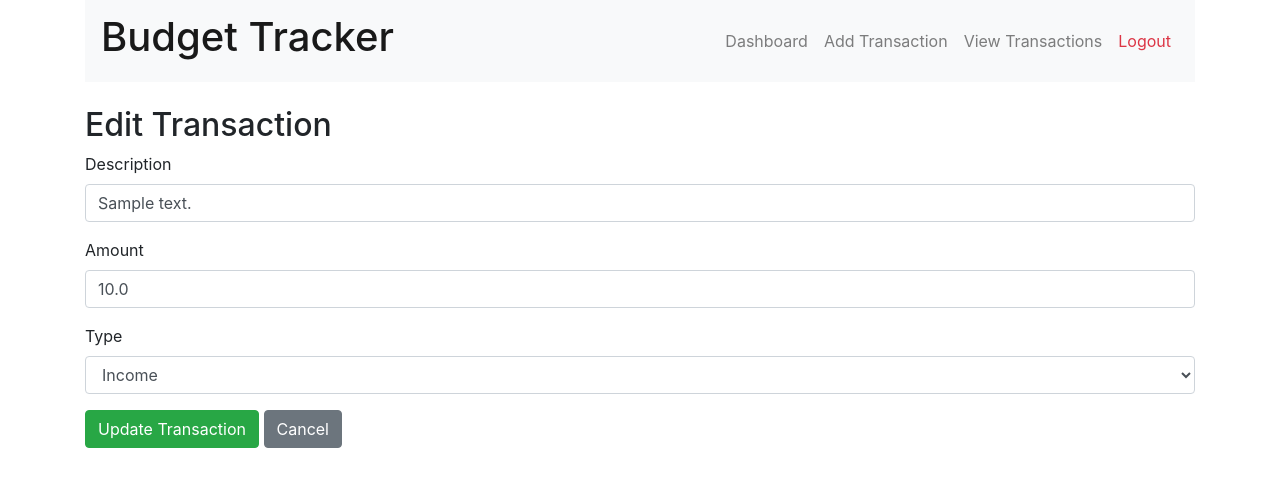
After one commit to tibecvp/BudgetTracker, a Flask app: page /edit_transaction/1 in a window 1280 px wide. The commit adds this page. Shown: the top 487 px of the page. Run offline with Flask 3, Linux system fonts and the light colour scheme; the visitor is signed in with stand-in values (Sample User, id 1); tables that the repository leaves empty hold one stand-in row (values such as "Sample post"); some libraries are stand-ins or nearby versions.

Commit message:
Add the view and functionality for edit_transaction.

```diff
--- a/app/routes.py
+++ b/app/routes.py
@@ -99,3 +99,25 @@ def delete_transaction(transaction_id):
         flash('Transaction not found or not authorized to delete.', 'danger')
 
     return redirect(url_for('transactions'))
+
+@app.route('/edit_transaction/<int:transaction_id>',  methods=['GET', 'POST'])
+def edit_transaction(transaction_id):
+    if 'user_id' not in session:
+        return redirect(url_for('login'))
+
+    transaction = Transaction.query.filter_by(id=transaction_id, user_id=session['user_id']).first()
+    if not transaction:
+        flash('Transaction not found or not authorized to edit.', 'danger')
+        return redirect(url_for('transactions'))
+
+    form = TransactionForm(obj=transaction) # Populate the form with existing data
+
+    if form.validate_on_submit():
+        transaction.description = form.description.data
+        transaction.amount = form.amount.data
+        transaction.type = form.type.data
+        db.session.commit()
+        flash('Transaction updated successfully!', 'success')
+        return redirect(url_for('transactions'))
+
+    return render_template('edit_transaction.html', form=form, transaction=transaction)
--- /dev/null
+++ b/app/templates/edit_transaction.html
@@ -0,0 +1,22 @@
+{% extends 'base.html' %}
+
+{% block content %}
+<h2>Edit Transaction</h2>
+<form method="POST" action="{{ url_for('edit_transaction', transaction_id=transaction.id) }}">
+    {{ form.hidden_tag() }}
+    <div class="form-group">
+        <label for="description">Description</label>
+        {{ form.description(class="form-control") }}
+    </div>
+    <div class="form-group">
+        <label for="amount">Amount</label>
+        {{ form.amount(class="form-control") }}
+    </div>
+    <div class="form-group">
+        <label for="type">Type</label>
+        {{ form.type(class="form-control") }}
+    </div>
+    <button type="submit" class="btn btn-success">Update Transaction</button>
+    <a href="{{ url_for('transactions') }}" class="btn btn-secondary">Cancel</a>
+</form>
+{% endblock %}
--- a/app/templates/transactions.html
+++ b/app/templates/transactions.html
@@ -25,9 +25,11 @@
                 <td>{{ transaction.type }}</td>
                 <td>{{ transaction.date.strftime('%Y-%m-%d') }}</td>
                 <td>
+                    <!-- Edit Button -->
+                    <a href="{{ url_for('edit_transaction', transaction_id=transaction.id) }}" class="btn btn-warning btn-sm">✎ Edit</a>
                     <!-- Delete button -->
                      <form method="POST" action="{{ url_for('delete_transaction', transaction_id=transaction.id) }}" style="display: inline;">
-                        <button type="submit" class="btn btn-danger btn-sm">Delete</button>
+                        <button type="submit" class="btn btn-danger btn-sm">⌫ Delete</button>
                      </form>
                 </td>
             </tr>
```
